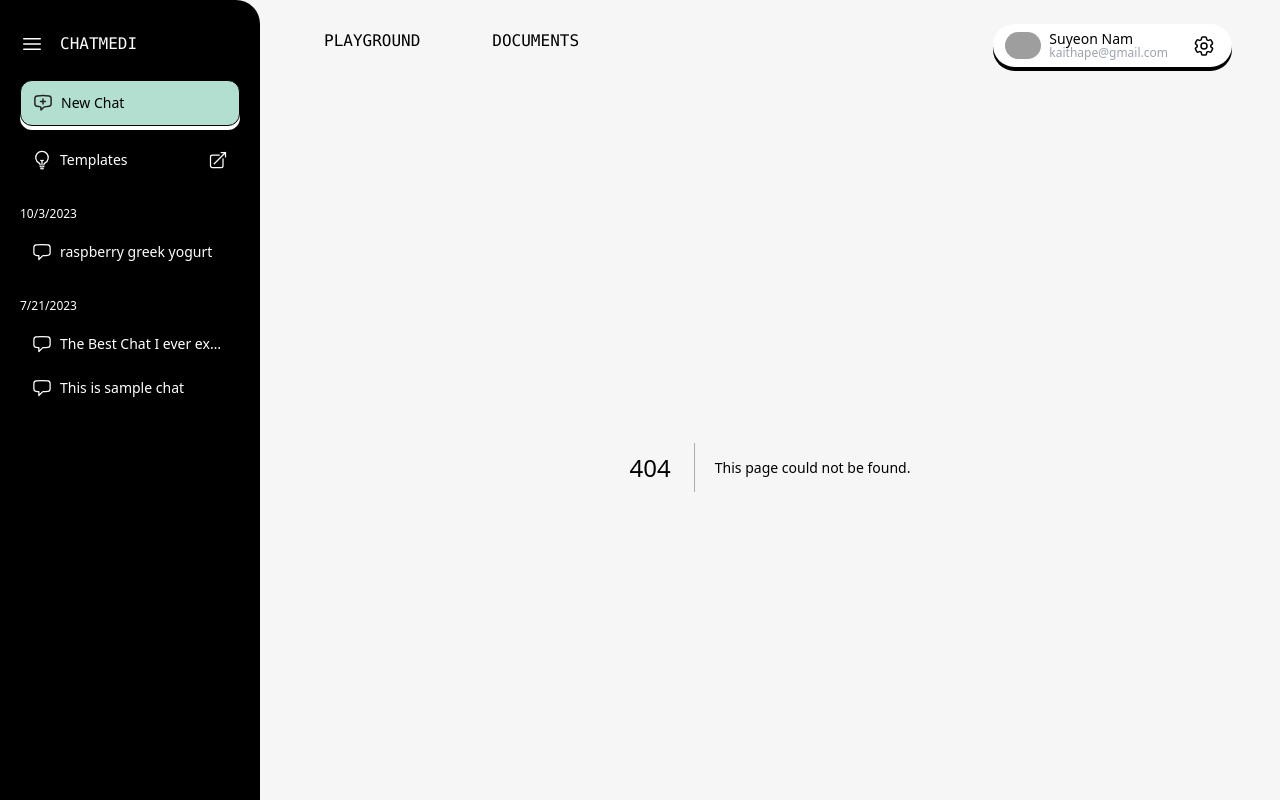
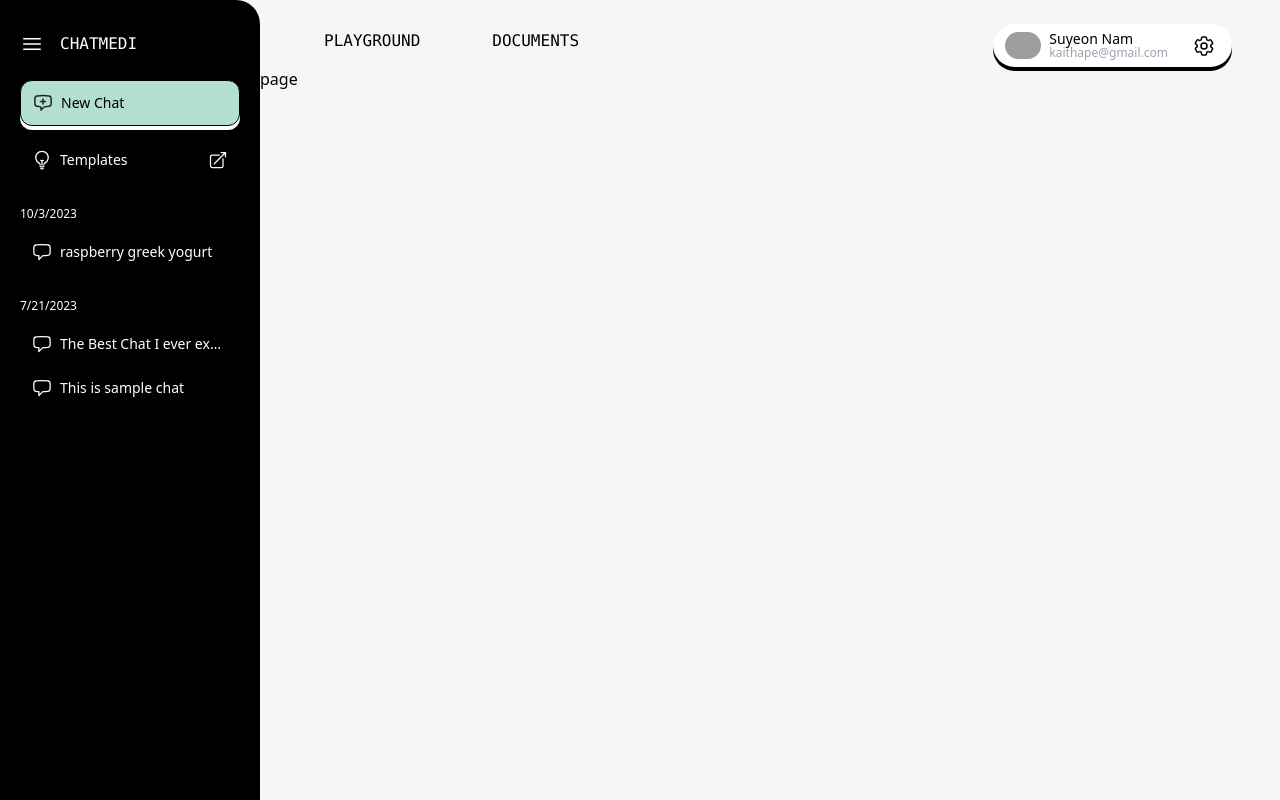
Before and after one commit to mori8/chatmedi, a Next.js app: page /account/api-key in a window 1280 px wide. Before the commit this address had no page. Shown: the top 800 px of the page. Built offline with nearby package versions, Linux system fonts and the light colour scheme; grey boxes are pictures that could not be loaded.

Commit message:
Revert "delete unused page files"
This reverts commit ba7bd2eaf8aad152bda9fd730ab5210a3d3b1abb.

```diff
--- /dev/null
+++ b/src/app/account/api-key/page.tsx
@@ -0,0 +1,7 @@
+type Props = {}
+
+export default function page({}: Props) {
+  return (
+    <div>page</div>
+  )
+}
```
